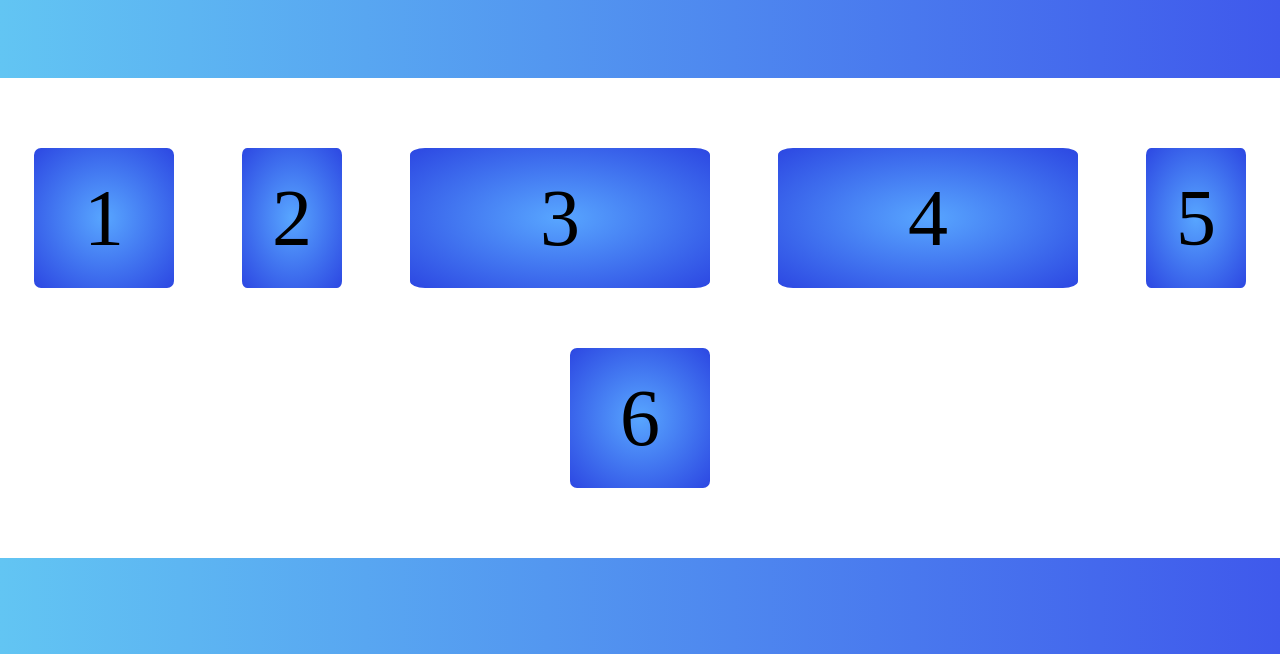
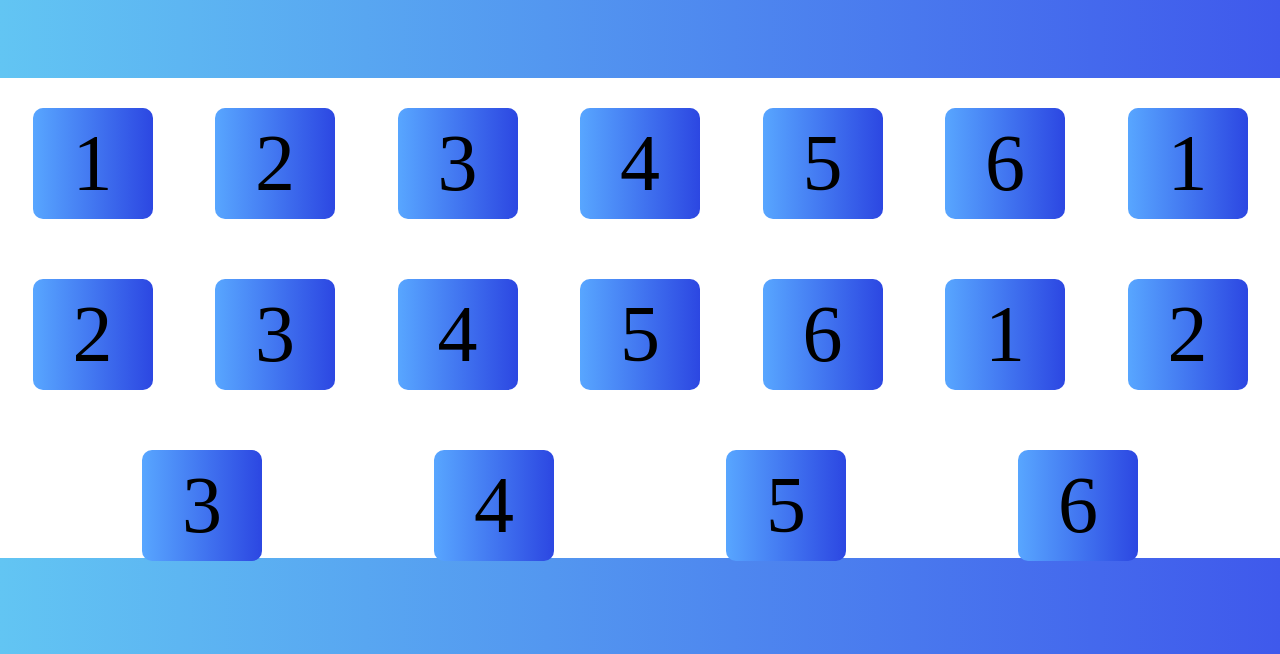
Before and after one commit to MrGuizao/100DaysOfCode, a plain HTML site: page html_css/Templates/01_inicio/apresentacao.html in a window 1280 px wide. Shown: the part 146-800 px from the top of the page. Drawn offline with Linux system fonts and the light colour scheme.

Commit message:
Alinhamento de itens

```diff
--- a/html_css/Templates/01_inicio/apresentacao.html
+++ b/html_css/Templates/01_inicio/apresentacao.html
@@ -20,9 +20,19 @@
         <div class="d">4</div>
         <div class="e">5</div>
         <div class="f">6</div>
+        <div class="a">1</div>
+        <div class="b">2</div>
+        <div class="c">3</div>
+        <div class="d">4</div>
+        <div class="e">5</div>
+        <div class="f">6</div>
+        <div class="a">1</div>
+        <div class="b">2</div>
+        <div class="c">3</div>
+        <div class="d">4</div>
+        <div class="e">5</div>
+        <div class="f">6</div>
     </section>
 
-
 </body>
-
 </html>
--- a/html_css/Templates/01_inicio/css/style.css
+++ b/html_css/Templates/01_inicio/css/style.css
@@ -27,22 +27,18 @@ section.box{
     height: 480px;
     background-color: #fff;
     display: flex;
-    justify-content: space-around;
     flex-flow: row wrap;
-    align-content: center;
+    justify-content: space-evenly;
+    align-content: space-around;
 
 }
 section.box > div{
-    line-height: 140px;
+    margin: 30px;
     text-align: center;
     font-size: 5rem;
-    border-radius: 5%;
-    width: 140px;
-    height: 140px;
-    margin: 30px;
-    background-image: radial-gradient(#58a6ff, #2c47e2);
+    border-radius: 10px;
+    padding: 10px 40px;
+    background-image: linear-gradient(to right, #58a6ff, #2c47e2);
 
 }
-.b, .d, .f{align-self: flex-end;}
-.c, .d{flex-basis: 300px;}
-.b, .e{flex-basis: 100px;}
+/* .b, .d, .f{flex-grow: 3;} */
```
